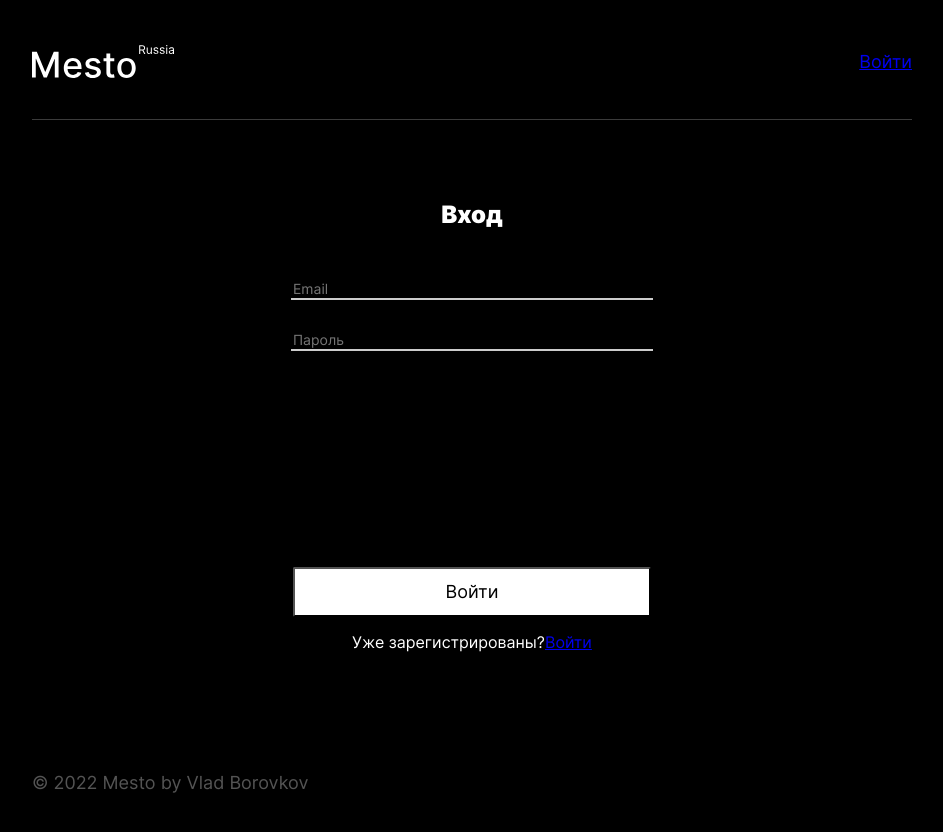
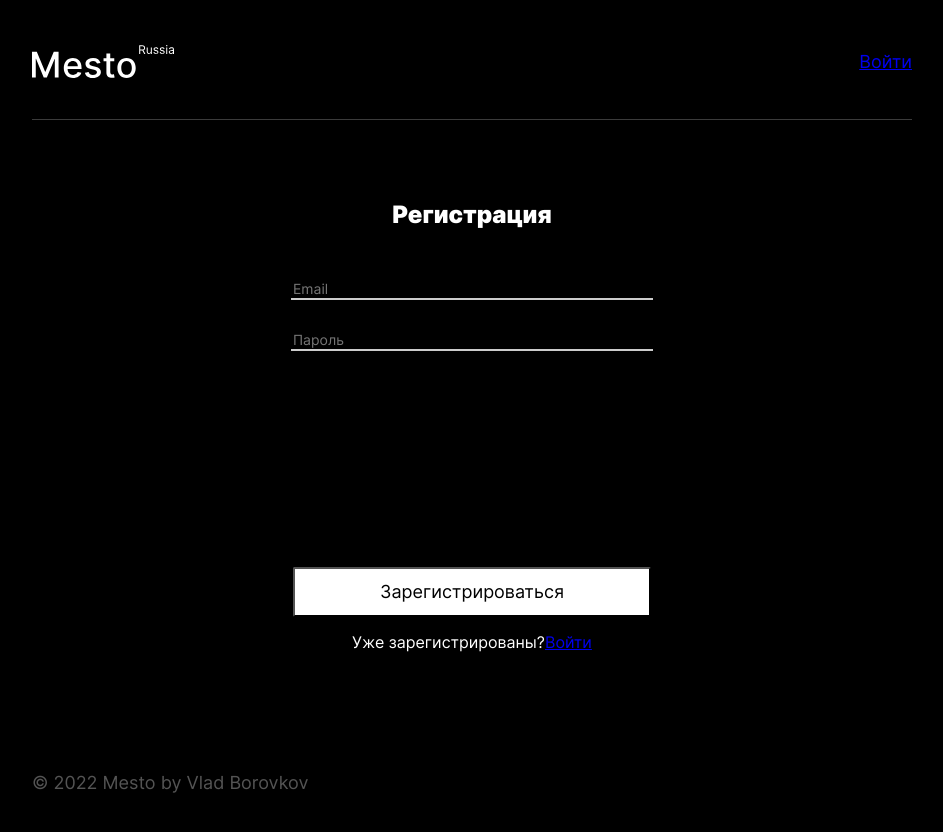
Before and after one commit to vlad-borovkov/react-mesto-auth, a React (Create React App) app: page /sign-up in a window 1280 px wide. Before the commit this address led to /sign-in. Shown: the top 832 px of the page, without its empty margins (168-1111 px from the left). Built offline with nearby package versions, Linux system fonts and the light colour scheme; no server answers.

Commit message:
feat: настройка роутинга, интерактивность форм регистрации-логина

```diff
--- a/src/Auth.js
+++ b/src/Auth.js
@@ -9,7 +9,9 @@ export const register = ({password, email}) => {
     body: JSON.stringify({password, email})
   })
   .then((response) => {
-    return response.json();
+    if(response.status === 200) {
+      return response.json();
+    }
   })
   .then((res) => {
     return res;
--- a/src/components/App.js
+++ b/src/components/App.js
@@ -179,20 +179,17 @@ const App = () => {
       });
   }
   const history = useHistory();
+
   //регистрация пользователя
   function handlerSubmitRegister(registerValue) {
-
-    //console.log(registerValue);
     auth.register(registerValue)
     .then((res) => {
       if (res.data._id) {
         pushSuccessRegistration();
       }
-      else {
-        pushFailRegistration();
-      }
     })
     .catch((err) => {
+      pushFailRegistration()
       console.log(`Упс, ошибка ${err}`);
     });
   }
@@ -207,7 +204,6 @@ const App = () => {
         console.log(`Упс, ошибка ${err}`);
       });
   }
-  console.log(loggedIn)
   //получение текущего Email после авторизации и рендеринг в Header
   const [currenUserEmail, setCurrenUserEmail] = React.useState("");
   React.useEffect(() => {
@@ -229,11 +225,9 @@ const App = () => {
       <Header onLogin={currenUserEmail} />
       <CurrentUserContext.Provider value={currentUser}>
         <CardsContext.Provider value={cards}>
-        {loggedIn ? <Redirect to="/" /> : <Redirect to="/sign-in" />}
           <Switch>
             <ProtectedRoute
-              exact
-              path="/"
+              exact path="/"
               loggedIn={loggedIn}
               component={Main}
               onEditAvatar={handleClickAvatar}
@@ -248,8 +242,11 @@ const App = () => {
               <Register onUpdater={handlerSubmitRegister} />
             </Route>
             <Route path="/sign-in">
-              <Login onUpdater={handlerSubmitLogin} />
+              <Login
+              onUpdater={handlerSubmitLogin}
+              isLoginOpen={true}/>
             </Route>
+            {loggedIn ? <Redirect to="/" /> : <Redirect to="/sign-in" />}
           </Switch>
         </CardsContext.Provider>
 
--- a/src/components/EntryUserForm.js
+++ b/src/components/EntryUserForm.js
@@ -1,12 +1,17 @@
 import React from "react";
-import { Link, withRouter } from 'react-router-dom';
+import { Link, useHistory } from 'react-router-dom';
 
 const EntryUserForm = (props) => {
+
+  let history = useHistory()
+
+  function handleLoginClick() {
+    history.push("/sign-ip")
+  }
+
   return (
     <div
-      className={`entry-user entry-user_type_${props.name} ${
-        props.isOpen ? "entry-user_on" : ""
-      }`}
+      className={`entry-user entry-user_type_${props.name} ${props.isOpen ? "entry-user_on" : ""}`}
     >
       <div className="entry-user__container-form">
         <form
@@ -23,15 +28,16 @@ const EntryUserForm = (props) => {
           >
             {`${props.buttonOnText}`}
           </button>
+
         </form>
-        {/* прописать логику, прокинуть через глобальный стейт
-              - если не зареганый пользователь, показать */}
-        <p className="entry-user_login-reminder">
+
+        <p className={`entry-user_login-reminder ${props.isLoginOpen ? "entry-user__login-reminder_off" : ""}`}>
           Уже зарегистрированы?
-          <Link to="/sign-in" className="signup__link">
+          <Link to="/sign-in" className="signup__link" onClick={handleLoginClick}>
             Войти
           </Link>
         </p>
+
       </div>
     </div>
   );
--- a/src/components/Login.js
+++ b/src/components/Login.js
@@ -23,11 +23,11 @@ const Login = (props) => {
 
   return (
     <EntryUserForm
-      name="register"
+      name="login"
       title="Вход"
       buttonOnText="Войти"
       onSubmit={handlerSubmitLogin}
-      isOpen={props.isOpen}
+      isLoginOpen={props.isLoginOpen}
     >
       <input
         onChange={handleEmailChange}
--- a/src/index.js
+++ b/src/index.js
@@ -16,13 +16,12 @@ import App from './components/App';
 const root = ReactDOM.createRoot(document.getElementById('root'));
 root.render(
 
-  <React.StrictMode>
     <BrowserRouter>
 
           <App />
 
     </BrowserRouter>
-  </React.StrictMode>
+
 );
 
 // If you want to start measuring performance in your app, pass a function
```
Also changed, not shown: src/components/Register.js (line endings or trailing spaces).
